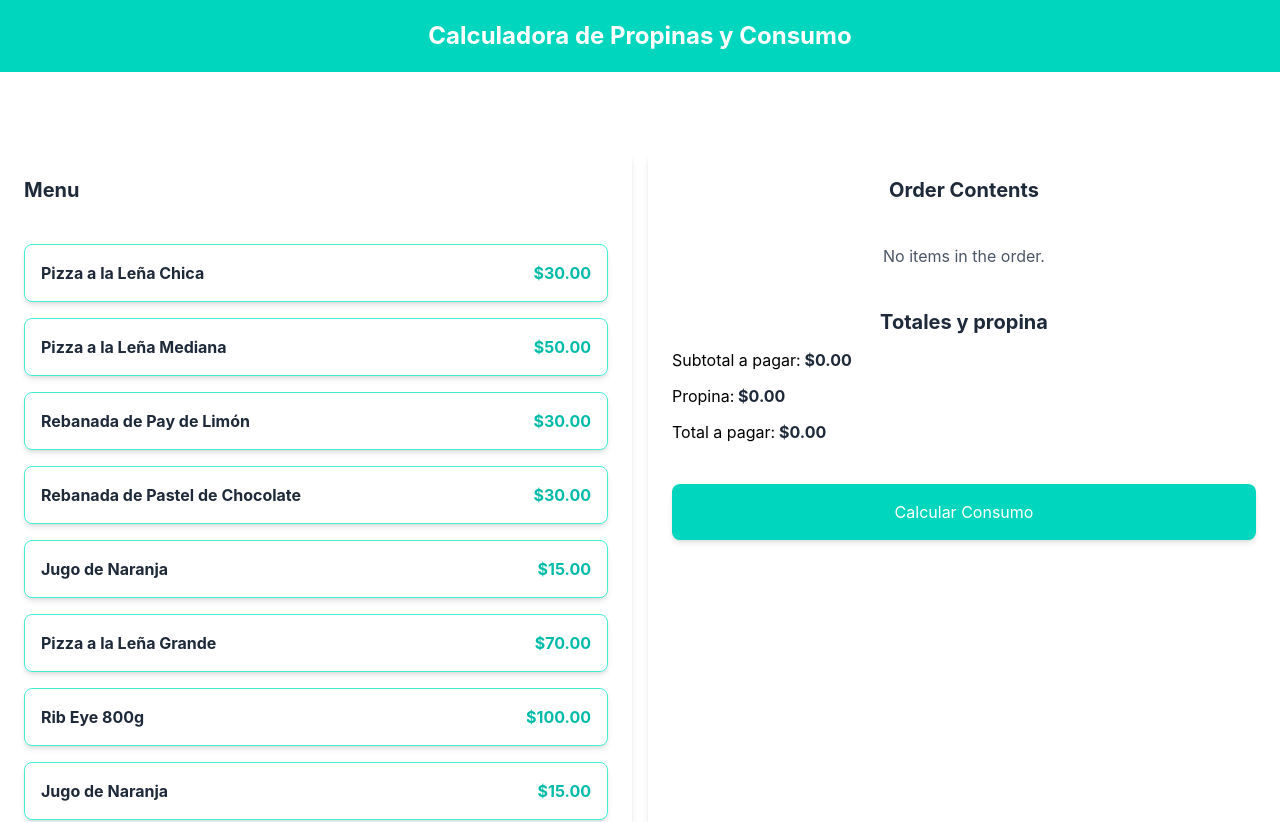
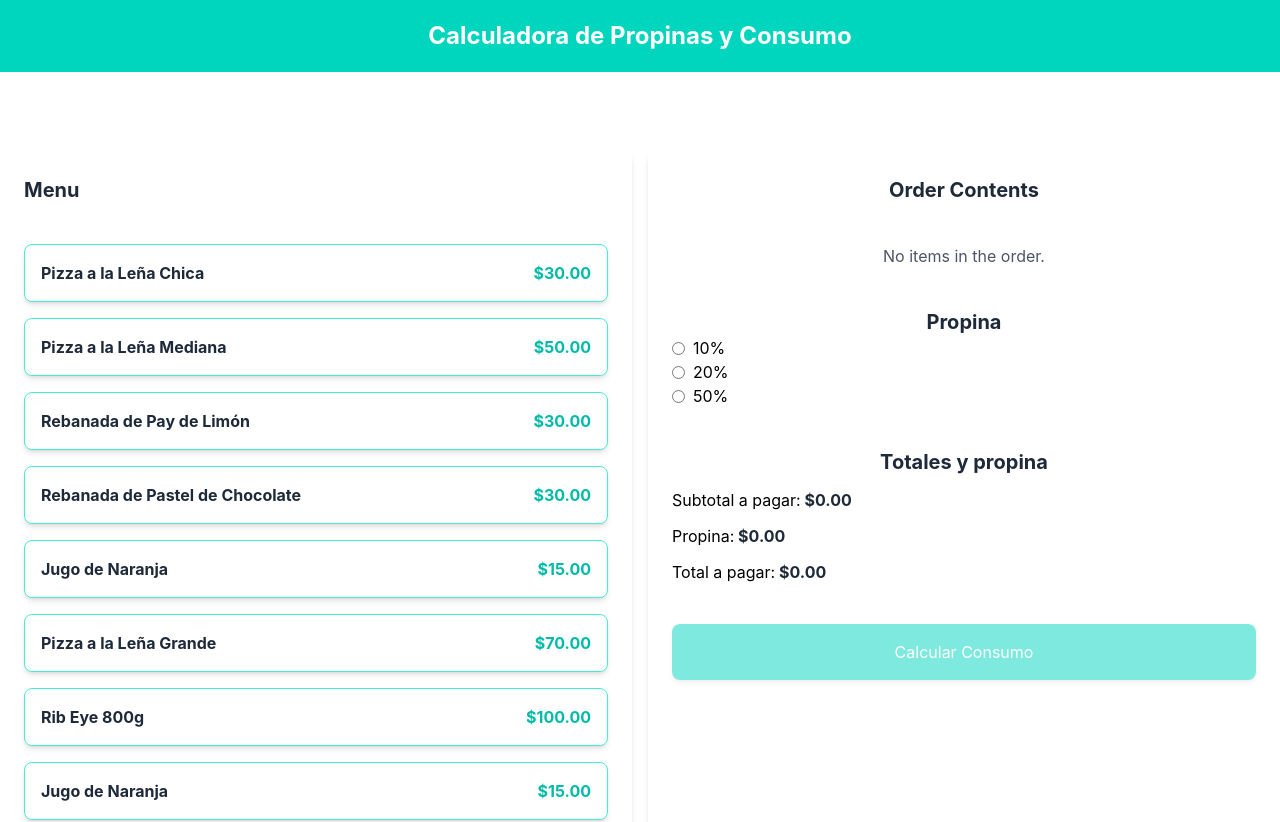
Before and after one commit to Eduardobarrera487/calculadora_propinas, a React (Vite) app: page / in a window 1280 px wide. Shown: the top 822 px of the page. Built offline with nearby package versions, Linux system fonts and the light colour scheme.

Commit message:
feat: añadida el resto de la logica de propinas y boton de calcular consumo que limpia la orden por el momento

```diff
--- a/src/App.tsx
+++ b/src/App.tsx
@@ -1,11 +1,12 @@
 import MenuItem from "./components/MenuItem.tsx";
 import OrderContents from "./components/OrderContents.tsx";
 import OrderTotal from "./components/OrderTotal.tsx";
+import TipPercentageForm from "./components/TipPercentageForm.tsx";
 import { menuItems } from "./data/db.ts";
 import useOrder  from "./hooks/useOrder.ts";
 function App() {
 
-  const {order, addItem, removeItem} = useOrder();
+  const {order, addItem, removeItem, tip, setTip, clearOrder} = useOrder();
   return (
     <>
       <header className="bg-teal-400 py-5 ">
@@ -35,9 +36,14 @@ function App() {
             order={order}
             removeItem={removeItem}
           />
-
+          <TipPercentageForm
+            setTip={setTip}
+            tip={tip}
+          />
           <OrderTotal
           order={order}
+          tip={tip}
+          clearOrder={clearOrder}
            />
         </div>
       </main>
--- a/src/components/OrderTotal.tsx
+++ b/src/components/OrderTotal.tsx
@@ -1,14 +1,20 @@
 import type { OrderItem } from "../types";
 import { useMemo } from "react";
 type OrderTotalProps = {
-  order: OrderItem[]
+  order: OrderItem[],
+  tip: number,
+  clearOrder: () => void
 };
 
-export default function OrderTotal({ order }: OrderTotalProps) {
+export default function OrderTotal({ order, tip, clearOrder }: OrderTotalProps) {
 
     const subtotalAmount = useMemo(() => {
         return order.reduce((total, item) => total + item.price * item.quantity, 0);
     }, [order]);
+
+    const tipAmount = useMemo(() => subtotalAmount * tip, [subtotalAmount, tip]);
+    const totalAmount = useMemo(() => subtotalAmount + tipAmount, [subtotalAmount, tipAmount]);
+
     return (
    <>
         <div className= "space-y-3">
@@ -17,14 +23,16 @@ export default function OrderTotal({ order }: OrderTotalProps) {
                 <span className="font-bold text-gray-800"> ${subtotalAmount.toFixed(2)}</span>
             </p>
             <p>Propina:
-                <span className="font-bold text-gray-800"> $0.00</span>
+                <span className="font-bold text-gray-800"> ${tipAmount.toFixed(2)}</span>
             </p>
             <p>Total a pagar:
-                <span className="font-bold text-gray-800"> $0.00</span>
+                <span className="font-bold text-gray-800"> ${totalAmount.toFixed(2)}</span>
             </p>
         </div>
 
-        <button className="w-full bg-teal-400 text-white rounded-lg shadow-md p-4 flex justify-center items-center hover:bg-teal-500 transition-colors">
+        <button className="w-full disabled:opacity-50 bg-teal-400 text-white rounded-lg shadow-md p-4 flex justify-center items-center hover:bg-teal-500 transition-colors"
+        disabled={totalAmount === 0}
+        onClick={clearOrder}>
         Calcular Consumo
         </button>
    </>
--- /dev/null
+++ b/src/components/TipPercentageForm.tsx
@@ -0,0 +1,49 @@
+import type { Dispatch, SetStateAction } from "react";
+//opciones de propina
+const tipOptions = [
+  {
+    id: 'tip-10',
+    value: .10,
+    label: '10%'
+  },
+  {
+    id: 'tip-20',
+    value: .20,
+    label: '20%'
+  },
+  {
+    id: 'tip-50',
+    value: .50,
+    label: '50%'
+  },
+]
+
+type TipPercentageFormProps = {
+  setTip: Dispatch<SetStateAction<number>>
+  tip: number
+};
+
+export default function TipPercentageForm({ setTip, tip }: TipPercentageFormProps) {
+  return (
+    <div>
+        <h2 className="text-xl font-bold text-gray-800 text-center">Propina</h2>
+
+        <form>
+            {tipOptions.map((option) => (
+                <div key={option.id} className="flex items-center space-x-2">
+                    <input
+                        type="radio"
+                        name="tip"
+                        id={option.id}
+                        value={option.value}
+                        onChange={() => setTip(option.value)}
+                        checked={option.value === tip}
+                    />
+                    <label htmlFor={option.id}>{option.label}</label>
+                </div>
+            ))}
+
+        </form>
+    </div>
+  )
+}
--- a/src/hooks/useOrder.ts
+++ b/src/hooks/useOrder.ts
@@ -4,6 +4,8 @@ import type { MenuItem, OrderItem } from "../types";
 export default function useOrder() {
 
     const [order, setOrder] = useState<OrderItem[]>([])
+    const [tip, setTip] = useState<number>(0);
+
 
     const addItem = (item: MenuItem) => {
         const itemExists = order.find((orderItem) => orderItem.id === item.id);
@@ -23,12 +25,20 @@ export default function useOrder() {
         setOrder(order.filter((item) => item.id !== id));
     }
 
+    const clearOrder = () => {
+        setOrder([]);
+        setTip(0);
+    }
+
     console.log(order);
 
     return {
         order,
+        tip,
+        setTip,
         addItem,
-        removeItem
+        removeItem,
+        clearOrder
     };
 
 }
```
